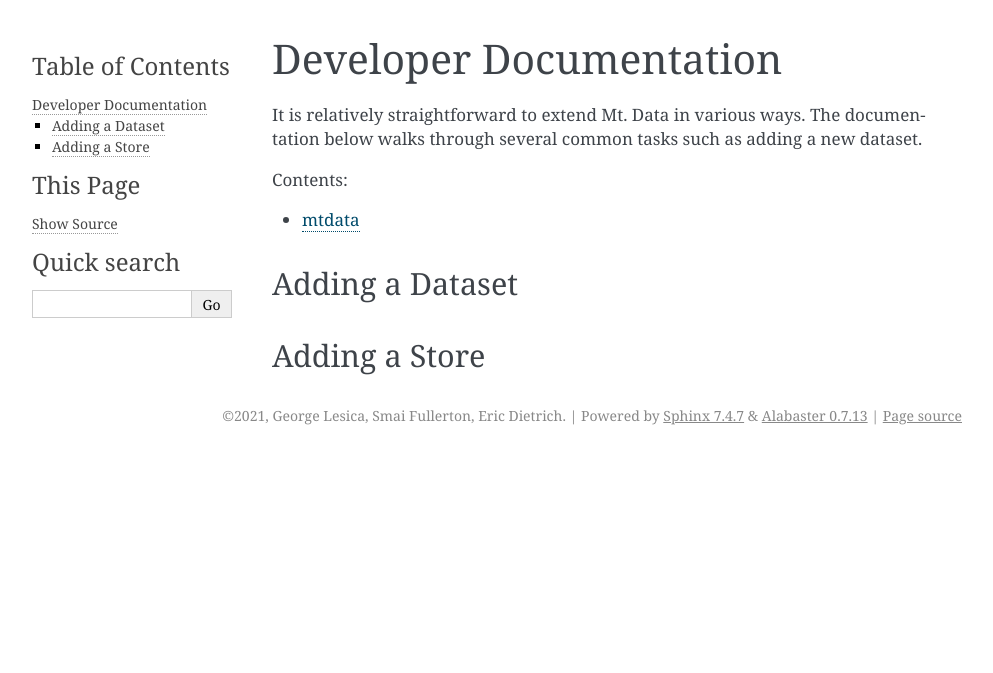
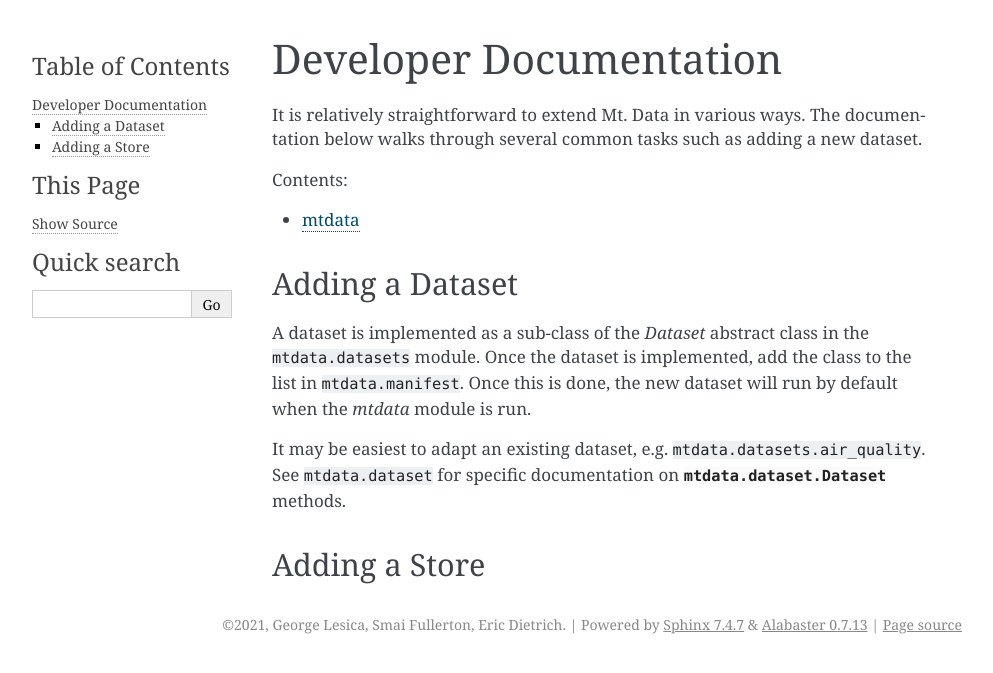
Before and after one commit to glesica/mtdata, a Sphinx documentation site: the page built from docs/development.rst, in a window 1280 px wide. Shown: the top 673 px of the page, without its empty margins (148-1141 px from the left). Built offline with Sphinx 7.4.7, drawn with Linux system fonts in a browser that asks for light colours; cross-references to code outside the pages are shown as plain code.

```diff
--- a/docs/development.rst
+++ b/docs/development.rst
@@ -14,7 +14,16 @@ adding a new dataset.
 Adding a Dataset
 ----------------
 
+A dataset is implemented as a sub-class of the `Dataset` abstract
+class in the :module:`mtdata.datasets` module. Once the dataset
+is implemented, add the class to the list in
+:module:`mtdata.manifest`. Once this is done, the new dataset
+will run by default when the `mtdata` module is run.
 
+It may be easiest to adapt an existing dataset, e.g.
+:module:`mtdata.datasets.air_quality`. See
+:module:`mtdata.dataset` for specific documentation on
+:class:`mtdata.dataset.Dataset` methods.
 
 Adding a Store
 --------------
```
Also changed, not shown: README.md (+20 -33 lines), data/README.md.
